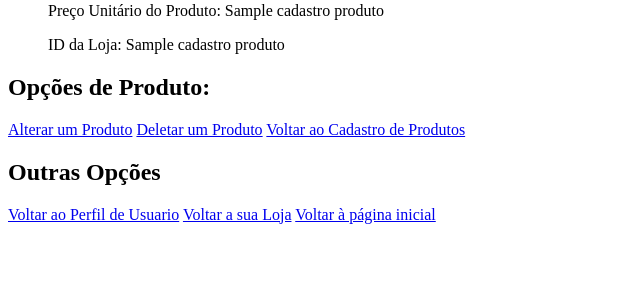
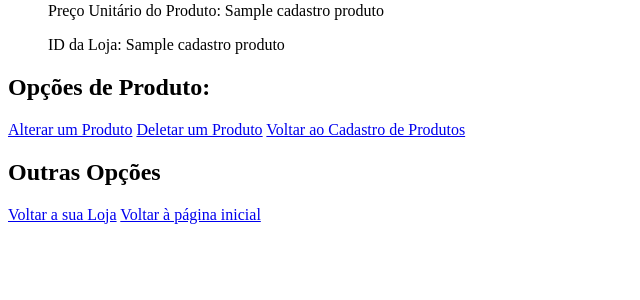
Before and after one commit to Deyvisu/PROJETO-FINAL, a Flask app: page /ExibirProdutos in a window 1280 px wide. Shown: the part 214-514 px from the top of the page, without its empty margins (0-640 px from the left). Run offline with Flask 2, Linux system fonts and the light colour scheme; a database or web service that is not in the repository returns one stand-in record (values such as "Sample title"); some libraries are stand-ins or nearby versions.

Commit message:
Update ExibirProdutos.html

```diff
--- a/Projeto Final/templates/ExibirProdutos.html
+++ b/Projeto Final/templates/ExibirProdutos.html
@@ -28,7 +28,6 @@
 <a href = "/CadastrarProdutos">Voltar ao Cadastro de Produtos</a>
 
 <h2>Outras Opções</h2>
-<a href = "/ExibirPerfilUsuario">Voltar ao Perfil de Usuario</a>
 <a href = "/MinhasLojas">Voltar a sua Loja</a>
 
 </div>
```
